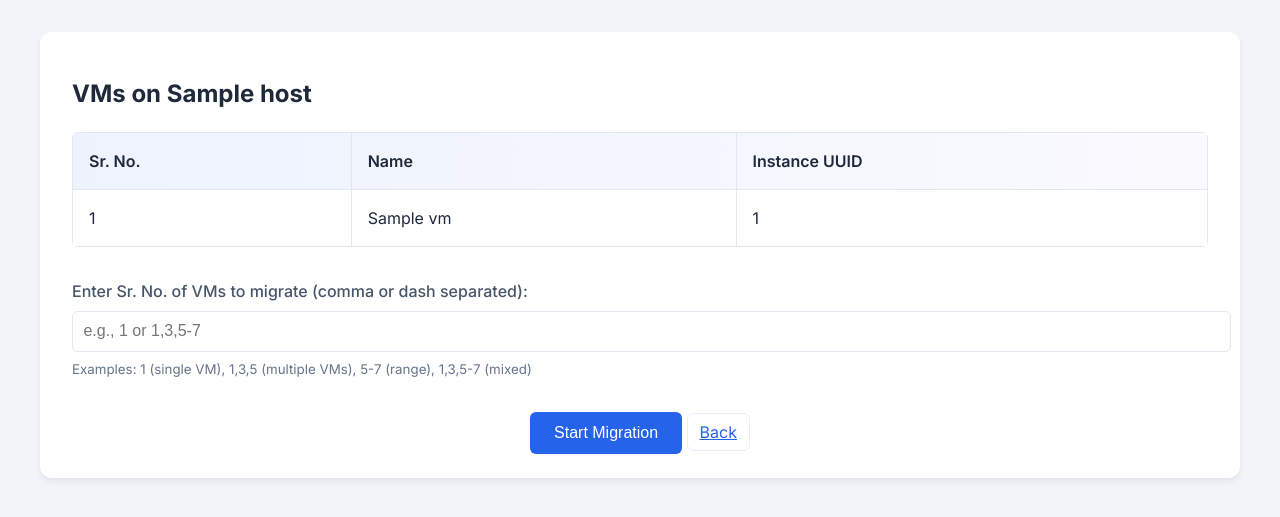
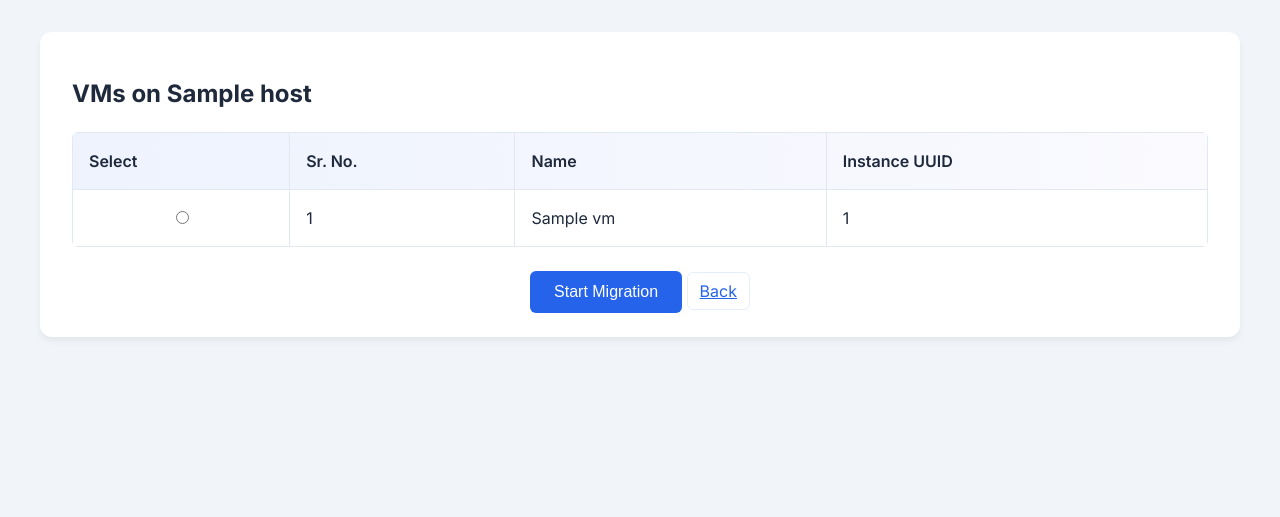
Before and after one commit to AkshayDamse/Migration-Web-app, a Flask app: template app/templates/vm_list.html in a window 1280 px wide. Shown: the part 108-625 px from the top of the page. Run offline with Flask 2, Linux system fonts and the light colour scheme; the template is opened without the code that fills it: most values are stand-ins (such as "Sample title", 1, 10 or a date in 2020).

Commit message:
adding a radio button

```diff
--- a/app/templates/vm_list.html
+++ b/app/templates/vm_list.html
@@ -9,10 +9,11 @@
         Authenticated to {{ host }} — listing VMs below.
       </div>
     {% endif %}
-    <form action="{{ url_for('main.start_migration') }}" method="post">
+    <form action="{{ url_for('main.start_migration') }}" method="post" id="vm-select-form">
       <table>
         <thead>
           <tr>
+            <th>Select</th>
             <th>Sr. No.</th>
             <th>Name</th>
             <th>Instance UUID</th>
@@ -21,6 +22,9 @@
         <tbody>
           {% for vm in vms %}
             <tr>
+              <td style="text-align: center;">
+                <input type="radio" name="selected_vm" value="{{ loop.index }}" id="vm_{{ loop.index }}" class="vm-radio">
+              </td>
               <td>{{ loop.index }}</td>
               <td>{{ vm.name }}</td>
               <td>{{ vm.instance_uuid }}</td>
@@ -28,14 +32,7 @@
           {% endfor %}
         </tbody>
       </table>
-      <div class="form-group" style="margin-top:2rem;">
-        <label for="selected_vm">Enter Sr. No. of VMs to migrate (comma or dash separated):</label>
-        <input type="text" name="selected_vm" id="selected_vm" class="input-field" placeholder="e.g., 1 or 1,3,5-7" required>
-        <small style="color: #64748b; display: block; margin-top: 0.5rem;">
-          Examples: 1 (single VM), 1,3,5 (multiple VMs), 5-7 (range), 1,3,5-7 (mixed)
-        </small>
-      </div>
-      <div class="form-actions">
+      <div class="form-actions" style="margin-top:1.5rem;">
         <button type="submit" class="btn-primary">Start Migration</button>
         <a href="{{ url_for('main.index') }}" class="link-btn">Back</a>
       </div>
@@ -43,4 +40,29 @@
   </div>
 
   <!-- No checkboxes, so no JS needed -->
+   <script>
+    // When a radio is changed, update config.json via AJAX
+    document.querySelectorAll('.vm-radio').forEach(function(radio){
+      radio.addEventListener('change', async function(e){
+        const serial = e.target.value;
+        try {
+          const resp = await fetch("{{ url_for('main.select_vm') }}", {
+            method: 'POST',
+            headers: {
+              'Content-Type': 'application/json',
+              'X-Requested-With': 'XMLHttpRequest'
+            },
+            body: JSON.stringify({ serial: serial })
+          });
+          if (!resp.ok) {
+            const json = await resp.json().catch(()=>({message:'Request failed'}));
+            alert('Failed to save selection: ' + (json.message || resp.statusText));
+          }
+        } catch (err) {
+          console.error('Error updating selected VM:', err);
+          alert('Could not update selected VM: ' + err.message);
+        }
+      });
+    });
+  </script>
 {% endblock %}
```
Also changed, not shown: app/main/routes.py (+34 -0 lines).
